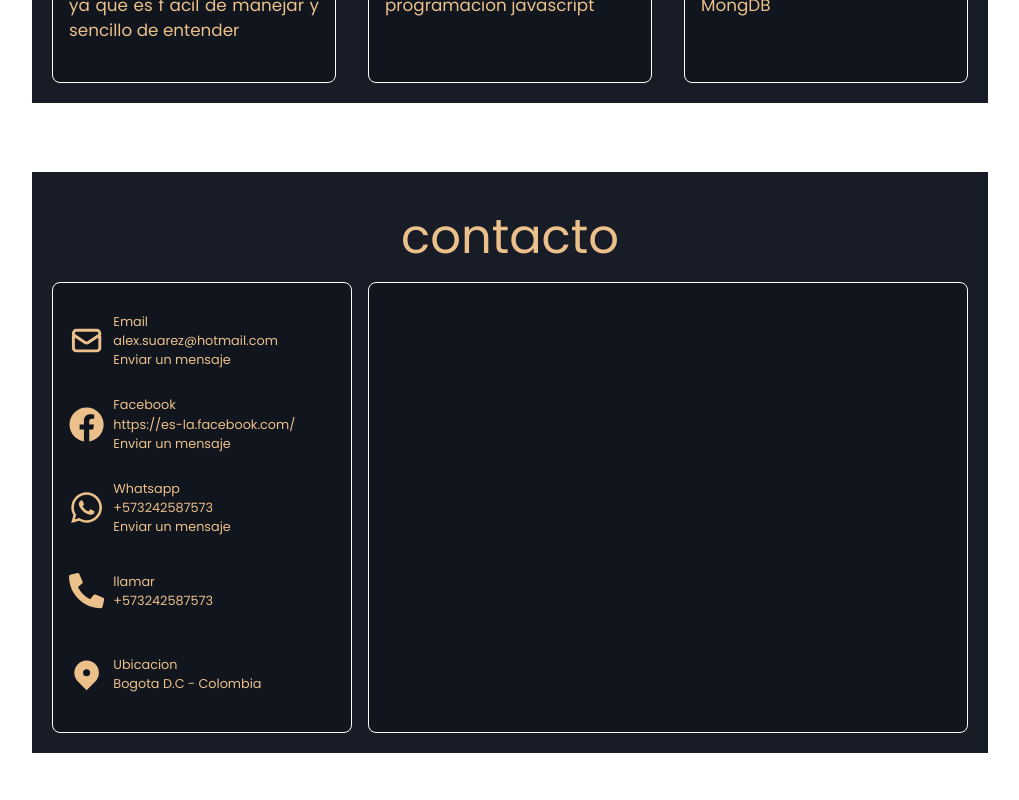
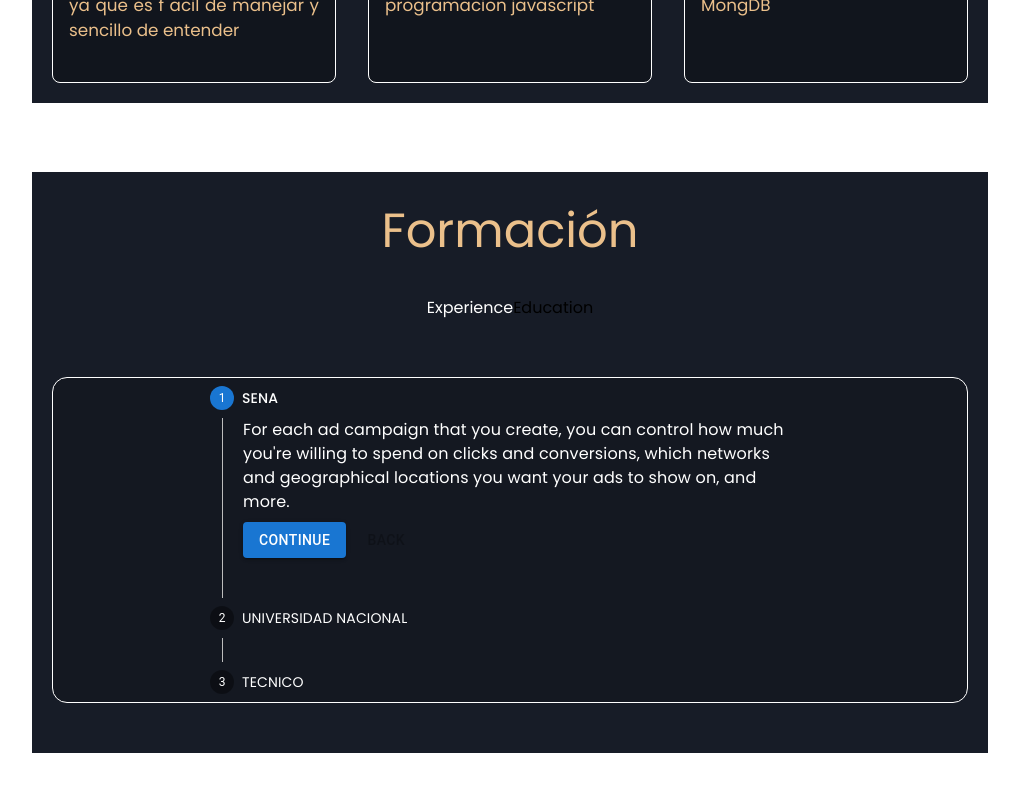
Before and after one commit to AlexSuarezRodriguez/you_portal, a React (Create React App) app: page / in a window 1280 px wide. Shown: the part 1860-2660 px from the top of the page, without its empty margins (130-1149 px from the left). Before the commit the page ends 2630 px from the top, so only its background shows below. Built offline with nearby package versions, Linux system fonts and the light colour scheme; no server answers; a web font is replaced by a local one.

Commit message:
add componenet FormationAcademic

```diff
--- /dev/null
+++ b/src/components/Education/index.jsx
@@ -0,0 +1,9 @@
+import React from 'react';
+
+function Education() {
+  return (
+    <div>Education</div>
+  );
+}
+
+export default Education;
--- /dev/null
+++ b/src/components/Experience/index.jsx
@@ -0,0 +1,110 @@
+import * as React from 'react';
+import Box from '@mui/material/Box';
+import Stepper from '@mui/material/Stepper';
+import Step from '@mui/material/Step';
+import StepLabel from '@mui/material/StepLabel';
+import StepContent from '@mui/material/StepContent';
+import Button from '@mui/material/Button';
+import Typography from '@mui/material/Typography';
+
+export default function VerticalLinearStepper() {
+  const steps = [
+    {
+      label: 'SENA',
+      description: `For each ad campaign that you create, you can control how much
+                you're willing to spend on clicks and conversions, which networks
+                and geographical locations you want your ads to show on, and more.`,
+    },
+    {
+      label: 'UNIVERSIDAD NACIONAL',
+      description:
+        'An ad group contains one or more ads which target a shared set of keywords.',
+    },
+    {
+      label: 'TECNICO',
+      description: `Try out different ad text to see what brings in the most customers,
+                and learn how to enhance your ads using features like ad extensions.
+                If you run into any problems with your ads, find out how to tell if
+                they're running and how to resolve approval issues.`,
+    },
+  ];
+  const [activeStep, setActiveStep] = React.useState(0);
+
+  const handleNext = () => {
+    setActiveStep((prevActiveStep) => prevActiveStep + 1);
+  };
+
+  const handleBack = () => {
+    setActiveStep((prevActiveStep) => prevActiveStep - 1);
+  };
+
+  const handleReset = () => {
+    setActiveStep(0);
+  };
+
+  return (
+    <div style={{ margin: '0 auto' }}>
+      <Box sx={{ maxWidth: 600 }}>
+        <Stepper activeStep={activeStep} orientation="vertical">
+          {steps.map((step, index) => (
+            <Step key={step.label}>
+              <StepLabel
+                optional={
+                  index === 2 ? (
+                    <Typography variant="caption" />
+                  ) : null
+                }
+              >
+                <p style={{ color: 'white' }}>{step.label}</p>
+              </StepLabel>
+              <StepContent>
+                <Typography><p style={{ color: 'white' }}>{step.description}</p></Typography>
+                <Box sx={{ mb: 2 }}>
+                  <div>
+                    {
+                    activeStep === 2
+                      ? (
+                        <Button
+                          disabled={index === 0}
+                          onClick={handleBack}
+                          sx={{ mt: 1, mr: 1 }}
+                        >
+                          Back
+                        </Button>
+                      )
+                      : (
+                        <>
+                          <Button
+                            variant="contained"
+                            onClick={handleNext}
+                            sx={{ mt: 1, mr: 1 }}
+                          >
+                            {index === steps.length - 1
+                              ? (
+                                <Button onClick={handleReset} sx={{ mt: 1, mr: 1 }}>
+                                  Reset
+                                </Button>
+                              )
+                              : 'Continue'}
+                          </Button>
+                          <Button
+                            disabled={index === 0}
+                            onClick={handleBack}
+                            sx={{ mt: 1, mr: 1 }}
+                          >
+                            Back
+                          </Button>
+                        </>
+                      )
+                  }
+                  </div>
+                </Box>
+              </StepContent>
+            </Step>
+          ))}
+        </Stepper>
+      </Box>
+
+    </div>
+  );
+}
--- /dev/null
+++ b/src/components/Formation/Formation.elements.jsx
@@ -0,0 +1,41 @@
+import styled from 'styled-components';
+
+export const ContactContainer = styled.section`
+  width: 100%;
+  height: 650px;
+`;
+export const ContactWrapper = styled.div`
+  padding: 20px ;
+  position:relative;
+  margin-left:  auto ;
+  margin-right: auto;
+  bottom:-50px ;
+  width: 100%;
+  max-width: 960px;
+  height: 90%;
+  align-items: center;
+  background-color: #171c27;
+  border: 2px solid white;
+  display: grid;
+  grid-template-rows: 1fr 1fr 5fr;
+
+`;
+export const ContactTitle = styled.div`
+  display:flex ;
+  justify-content: center;
+  align-items:center ;
+  background-color: #171c27;
+  width:100% ;
+  color:#ebc08b;
+  flex-direction: column ;
+`;
+
+export const ContactTaget = styled.div`
+  width: 100%;
+  display: flex;
+  gap:1rem;
+  border: 1px solid white ;
+  border-radius:15px ;
+  justify-content: center;
+  background: rgba(0,0,0,0.15) ;
+`;
--- /dev/null
+++ b/src/components/Formation/index.jsx
@@ -0,0 +1,44 @@
+/* eslint-disable jsx-a11y/click-events-have-key-events */
+/* eslint-disable jsx-a11y/no-noninteractive-element-interactions */
+import React, { useState } from 'react';
+import Experience from '../Experience';
+import Education from '../Education';
+import {
+  ContactContainer,
+  ContactWrapper,
+  ContactTitle,
+  ContactTaget,
+} from './Formation.elements';
+
+function Formation() {
+  const [view, setView] = useState('Experience');
+  return (
+    <ContactContainer id="about">
+      <ContactWrapper>
+        <ContactTitle>
+          <p style={{ fontSize: '3rem' }}>Formación</p>
+        </ContactTitle>
+        <div style={{ display: 'flex', justifyContent: 'center' }}>
+          <h2
+            onClick={() => setView('Experience')}
+            style={{ color: view === 'Experience' ? '#fff' : '', cursor: 'pointer' }}
+          >
+            Experience
+          </h2>
+          <h3
+            onClick={() => setView('Education')}
+            style={{ color: view === 'Education' ? '#fff' : '', cursor: 'pointer' }}
+          >
+            Education
+          </h3>
+        </div>
+        <ContactTaget>
+          {view === 'Experience' ? <Experience /> : <Education />}
+
+        </ContactTaget>
+      </ContactWrapper>
+    </ContactContainer>
+  );
+}
+
+export default Formation;
--- /dev/null
+++ b/src/components/steps/FormationAcademic.jsx
@@ -0,0 +1,103 @@
+import { useState } from 'react';
+import { useStepperContext } from '../../context/StepperContext';
+
+export default function Account() {
+  const arrayFormation = [];
+  const [form, setForm] = useState([]);
+  // eslint-disable-next-line no-unused-vars
+  const { userData, setUserData } = useStepperContext();
+
+  const handleChange = (formData) => {
+    setUserData({ ...userData, formation: [formData] });
+  };
+  const handleChangeForm = (e) => {
+    const { name, value } = e.target;
+    setForm({ ...form, [name]: value });
+    handleChange({ form });
+  };
+  function handleSubmit() {
+    console.log('entro');
+    arrayFormation.push(form);
+    console.log('entro el dato es ', arrayFormation);
+    setForm([]);
+  }
+  console.log('esto es form', form);
+  console.log('esto es userData', userData);
+  console.log('esto es arrayFormation', arrayFormation);
+  return (
+    <>
+      <div>
+        <form className="flex flex-col ">
+          <div className="mx-2 w-full flex-1">
+            <div className="mt-3 h-6 text-xs font-bold uppercase leading-8 text-gray-500">
+              institucion
+            </div>
+            <div className="my-2 flex rounded border border-gray-200 bg-white p-1">
+              <input
+                onChange={handleChangeForm}
+                name="institute"
+                placeholder="Nombre Completo"
+                className="w-full appearance-none p-1 px-2 text-gray-800 outline-none"
+              />
+            </div>
+          </div>
+          <div className="mx-2 w-full flex-1">
+            <div className="mt-3 h-6 text-xs font-bold uppercase leading-8 text-gray-500">
+              ¿ cuentame sobre  tus logros ?
+            </div>
+            <div className="my-2 flex rounded border border-gray-200 bg-white p-1">
+              <textarea
+                onChange={handleChangeForm}
+                name="achievements"
+                placeholder="como te describes"
+                type="text"
+                maxLength="250"
+                className="w-full h-24 appearance-none p-1 px-2 text-gray-800 outline-none flex  wrap"
+              />
+            </div>
+          </div>
+
+          <button type="button" onClick={handleSubmit}>
+            Guardar
+          </button>
+        </form>
+      </div>
+
+      <form className="flex flex-col ">
+        <div className="mx-2 w-full flex-1">
+          <div className="mt-3 h-6 text-xs font-bold uppercase leading-8 text-gray-500">
+            institucion
+          </div>
+          <div className="my-2 flex rounded border border-gray-200 bg-white p-1">
+            <input
+              onChange={handleChangeForm}
+              name="institute1"
+              placeholder="Nombre Completo"
+              className="w-full appearance-none p-1 px-2 text-gray-800 outline-none"
+            />
+          </div>
+        </div>
+        <div className="mx-2 w-full flex-1">
+          <div className="mt-3 h-6 text-xs font-bold uppercase leading-8 text-gray-500">
+            ¿ cuentame sobre  tus logros ?
+          </div>
+          <div className="my-2 flex rounded border border-gray-200 bg-white p-1">
+            <textarea
+              onChange={handleChangeForm}
+              name="achievements1"
+              placeholder="como te describes"
+              type="text"
+              maxLength="250"
+              className="w-full h-24 appearance-none p-1 px-2 text-gray-800 outline-none flex  wrap"
+            />
+          </div>
+        </div>
+      </form>
+    </>
+  );
+}
+
+// const { userData, setSTapper } = useContenxt()
+// const [form, setForm] = useState({})
+// const [schools, setChools] = useState([])
+// setStapper({ ...userData, formacion: [...schools, form]})
--- a/src/page/FormTemplate/index.jsx
+++ b/src/page/FormTemplate/index.jsx
@@ -11,6 +11,7 @@ import Service from '../../components/steps/Service';
 import Confirmation from '../../components/steps/Confirmation';
 import Contact from '../../components/steps/Contact';
 import Final from '../../components/steps/Final';
+import FormationAcademic from '../../components/steps/FormationAcademic';
 
 function App() {
   const [currentStep, setCurrentStep] = useState(1);
@@ -19,6 +20,7 @@ function App() {
     'Presentacion',
     'Quien eres',
     'Servicios',
+    'Formacion Academica',
     'Contacto',
     'Complete',
     'final',
@@ -34,10 +36,12 @@ function App() {
       case 3:
         return <Service />;
       case 4:
+        return <FormationAcademic />;
+      case 5:
         return <Contact />;
-      case 5:
+      case 6:
         return <Confirmation />;
-      case 6:
+      case 7:
         return <Final />;
       default:
     }
@@ -52,8 +56,8 @@ function App() {
   };
 
   return (
-    <div className="bg-[#171c27] h-screen text-black flex">
-      <div className="mx-auto rounded-2xl bg-[#f4f6f7] pb-2 shadow-xl md:w-1/2">
+    <div className="bg-[#171c27] h-auto text-black flex">
+      <div className="mx-auto rounded-2xl bg-[#f4f6f7] pb-2 shadow-xl md:w-1/2 h-auto">
         {/* Stepper */}
         <div className="horizontal container mt-5 ">
           <Stepper steps={steps} currentStep={currentStep} />
@@ -63,7 +67,6 @@ function App() {
           </div>
         </div>
 
-        {/* navigation button */}
         {currentStep !== steps.length && (
           <StepperControl
             handleClick={handleClick}
--- a/src/page/HomePage/index.jsx
+++ b/src/page/HomePage/index.jsx
@@ -3,6 +3,7 @@ import Presentation from '../../components/Presentation';
 import About from '../../components/About';
 import Services from '../../components/Services';
 import Contact from '../../components/Contact';
+import Formation from '../../components/Formation';
 import { useAuth } from '../../context/authContext';
 import data from './db.json';
 import imageDefault from './images/87741454.jpg';
@@ -49,6 +50,7 @@ function Homepage() {
         front={front}
         back={back}
       />
+      <Formation />
       <Contact
         email={email}
         ubication={ubication}
```
